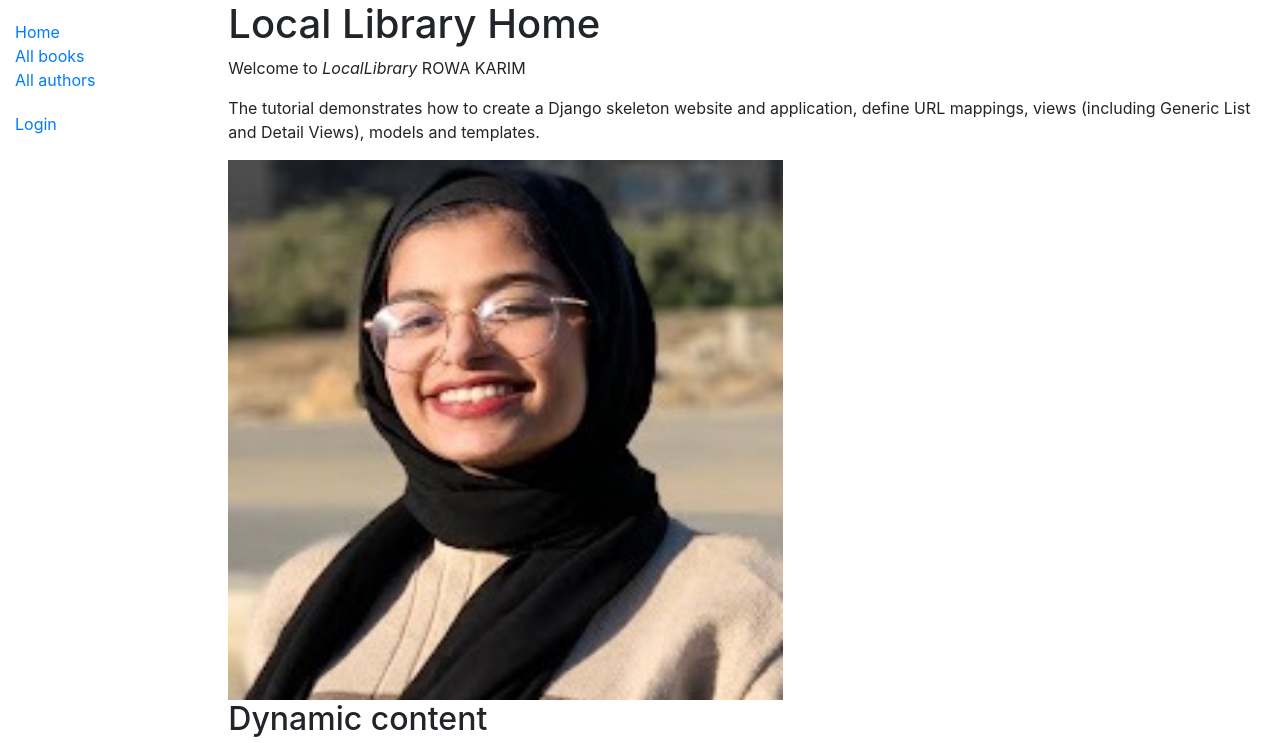
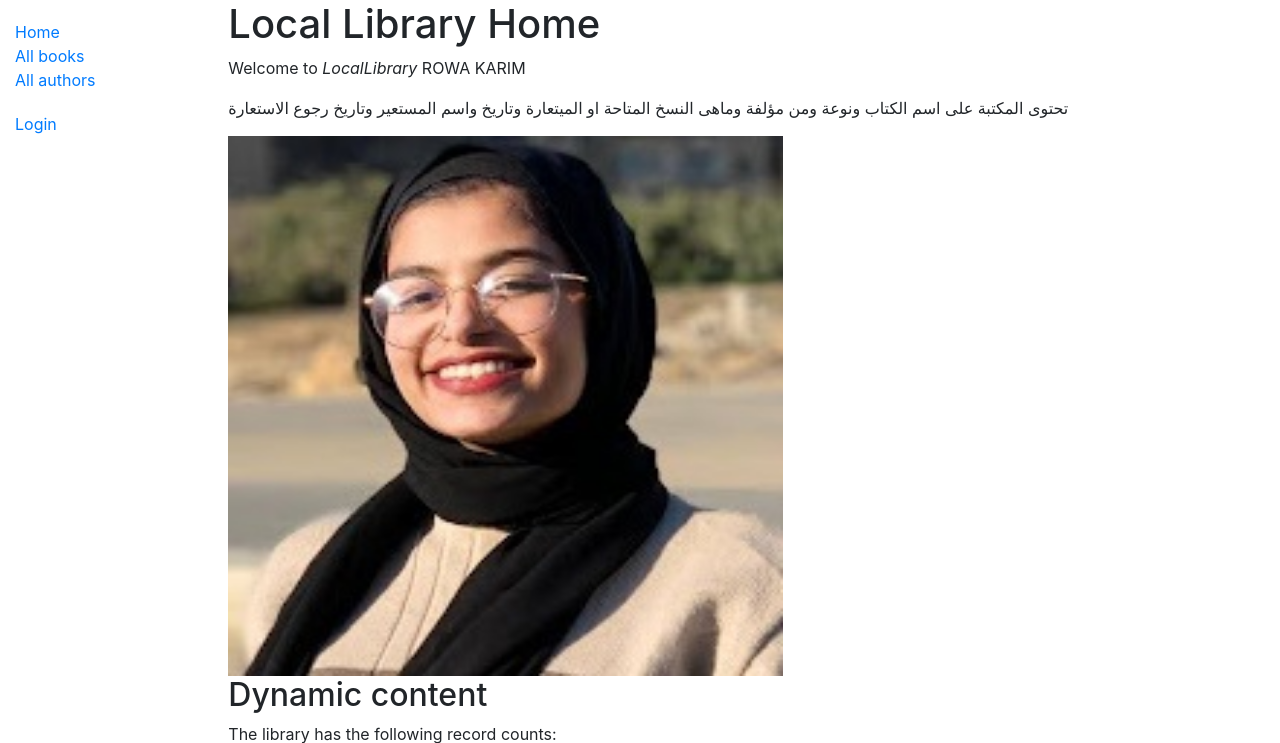
Before and after one commit to karimali900/rowalibraray, a Django app: page /catalog/ in a window 1280 px wide. Shown: the top 743 px of the page. Run offline with Django 3.2, Linux system fonts and the light colour scheme; data that the repository does not hold is empty.

```diff
--- a/catalog/templates/index.html
+++ b/catalog/templates/index.html
@@ -4,7 +4,7 @@
 <h1>Local Library Home</h1>
 
 <p>Welcome to <em>LocalLibrary</em> ROWA KARIM </a> </p>
-<p>The tutorial demonstrates how to create a Django skeleton website and application, define URL mappings, views (including Generic List and Detail Views), models and templates.</p>
+<p>تحتوى المكتبة على اسم الكتاب ونوعة ومن مؤلفة وماهى النسخ المتاحة او الميتعارة وتاريخ واسم المستعير وتاريخ رجوع الاستعارة</p>
 
 
 <div>
```
